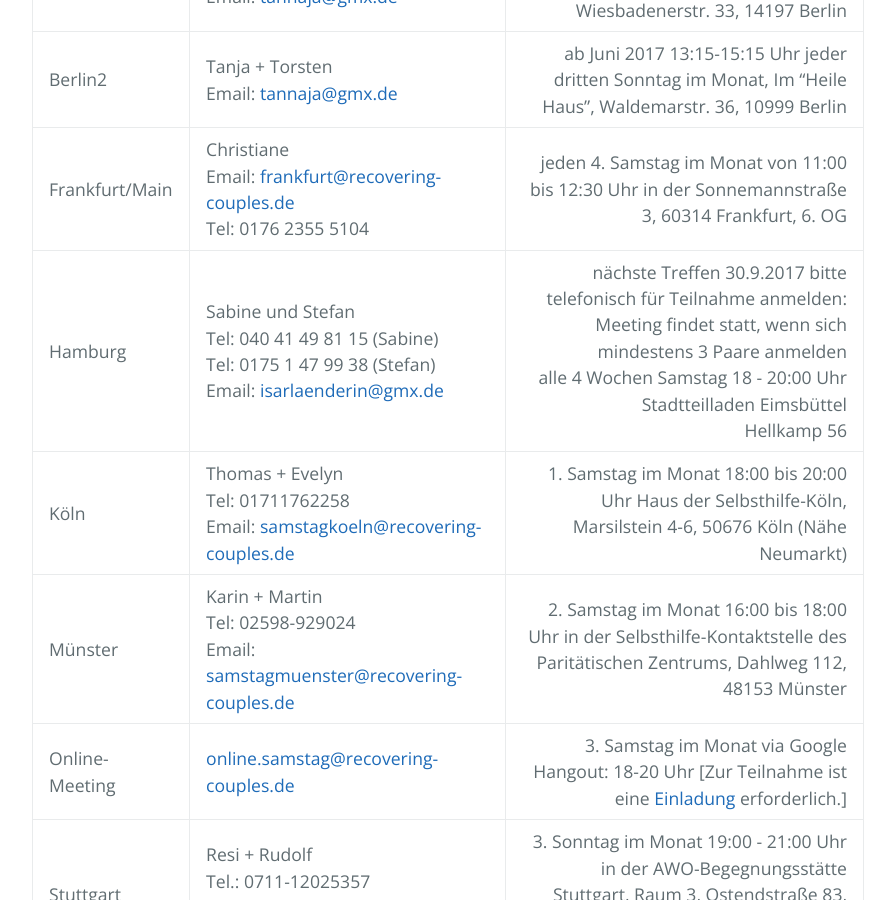
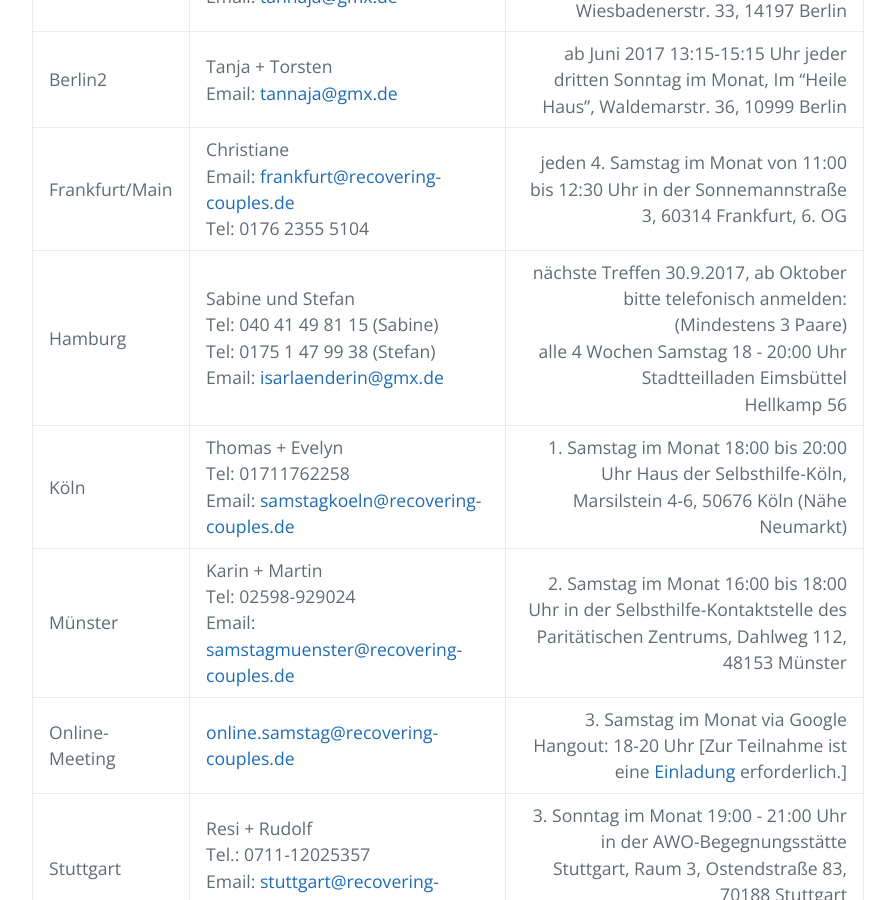
Before and after one commit to rcadeutschland/rcadeutschland.github.io, a Jekyll site: the page built from Gruppen.MD, in a window 1280 px wide and 900 px high, scrolled down 550 px. Shown: the whole window, without its empty margins (192-1087 px from the left). Built offline with Jekyll 4.4.1, drawn with Linux system fonts in a browser that asks for light colours; nearby versions of some CDN libraries.

Commit message:
Update Gruppen.MD

```diff
--- a/Gruppen.MD
+++ b/Gruppen.MD
@@ -9,7 +9,7 @@ title: RCA Gruppen
 | Berlin | Tanja + Torsten<br>Email: <tannaja@gmx.de> |  13:00-15:00 Uhr jeder erste Sonntag im Monat, Im "Lebensglück Yoga", Wiesbadenerstr. 33, 14197 Berlin |
 | Berlin2 | Tanja + Torsten<br>Email: <tannaja@gmx.de> |  ab Juni 2017 13:15-15:15 Uhr jeder dritten Sonntag im Monat, Im "Heile Haus", Waldemarstr. 36, 10999 Berlin |
 | Frankfurt/Main | Christiane<br>Email: <frankfurt@recovering-couples.de><br>Tel: 0176 2355 5104 | jeden 4. Samstag im Monat  von 11:00 bis 12:30 Uhr  in der Sonnemannstraße 3, 60314 Frankfurt, 6. OG |
-| Hamburg | Sabine und Stefan<br>Tel: 040 41 49 81 15 (Sabine)<br>Tel: 0175 1 47 99 38 (Stefan)<br>Email: <isarlaenderin@gmx.de> | nächste Treffen 30.9.2017 bitte telefonisch für Teilnahme anmelden: Meeting findet statt, wenn sich mindestens 3 Paare anmelden<br>alle 4 Wochen Samstag 18 - 20:00 Uhr<br>Stadtteilladen Eimsbüttel<br>Hellkamp 56 |
+| Hamburg | Sabine und Stefan<br>Tel: 040 41 49 81 15 (Sabine)<br>Tel: 0175 1 47 99 38 (Stefan)<br>Email: <isarlaenderin@gmx.de> | nächste Treffen 30.9.2017, ab Oktober bitte telefonisch anmelden: (Mindestens 3 Paare)<br>alle 4 Wochen Samstag 18 - 20:00 Uhr<br>Stadtteilladen Eimsbüttel<br>Hellkamp 56 |
 | Köln | Thomas + Evelyn<br>Tel: 01711762258<br>Email: <samstagkoeln@recovering-couples.de> | 1. Samstag im Monat 18:00 bis 20:00 Uhr Haus der Selbsthilfe-Köln, Marsilstein 4-6, 50676 Köln (Nähe Neumarkt) |
 | Münster | Karin + Martin<br>Tel: 02598-929024<br>Email: <samstagmuenster@recovering-couples.de> | 2. Samstag im Monat 16:00 bis 18:00 Uhr  in der Selbsthilfe-Kontaktstelle des Paritätischen Zentrums, Dahlweg 112, 48153 Münster |
 | Online-Meeting | <online.samstag@recovering-couples.de> | 3. Samstag im Monat via Google Hangout: 18-20 Uhr [Zur Teilnahme ist eine <a href="mailto:online.samstag@recovering-couples.de?subject=[Anmeldung RCA-Onlinemeeting]">Einladung</a> erforderlich.] |
```
